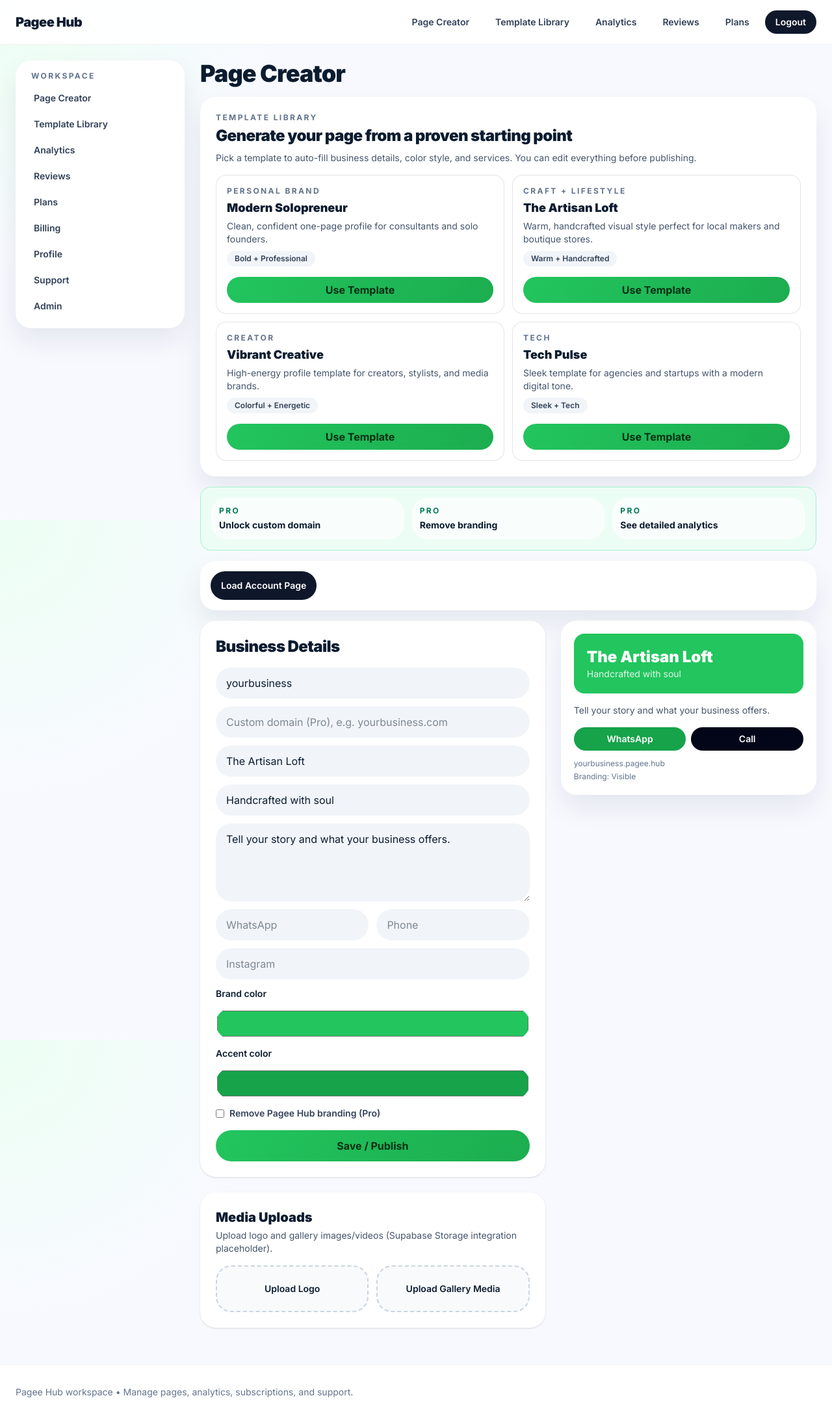
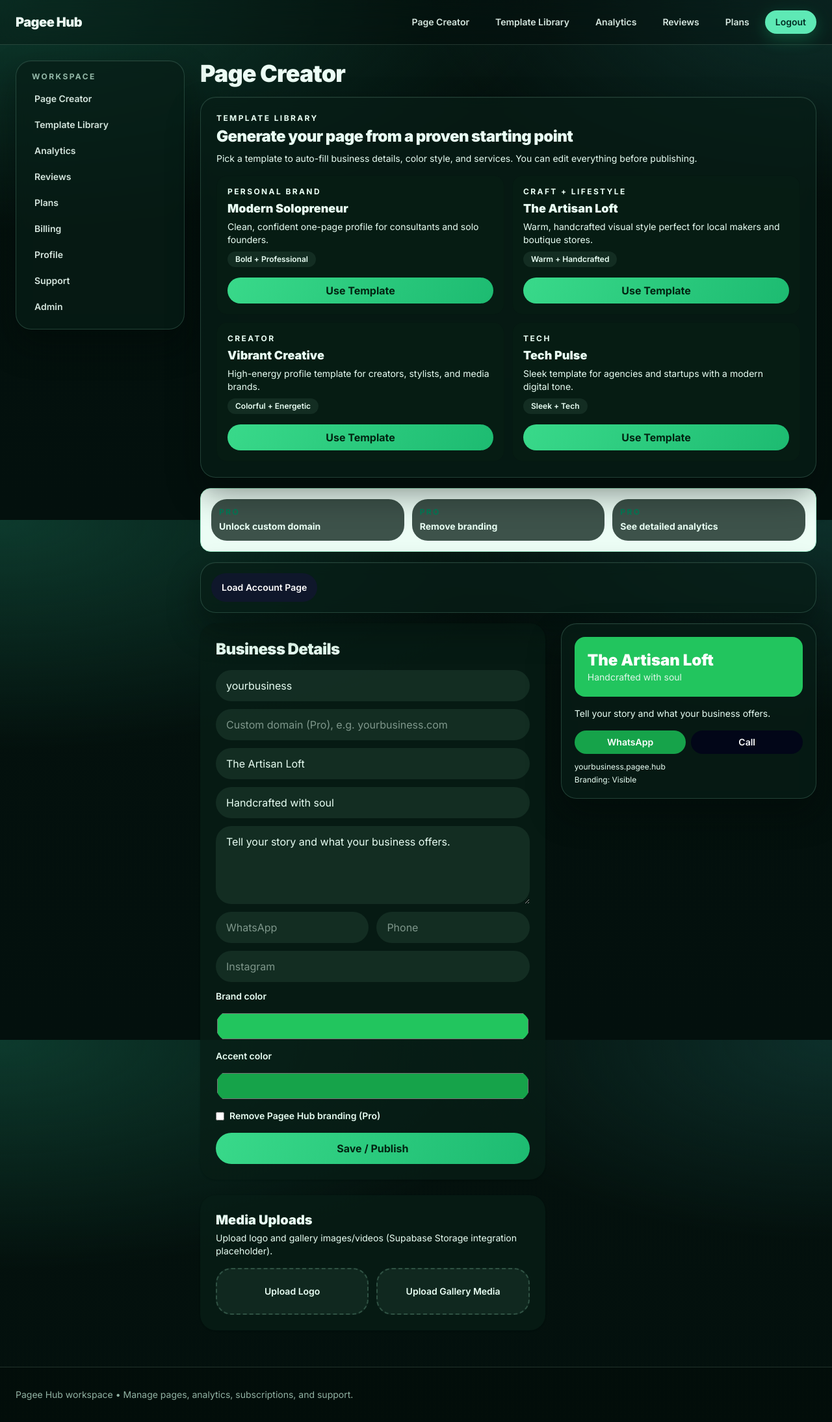
Before and after one commit to nwhator/Pagee-Hub, a Next.js app: page /dashboard in a window 1280 px wide. Shown: the whole page at 65% size. Built offline with nearby package versions, Linux system fonts and the light colour scheme; no server answers.

Commit message:
feat: update color scheme and improve accessibility across components

```diff
--- a/src/app/globals.css
+++ b/src/app/globals.css
@@ -2,12 +2,13 @@
 @import "tailwindcss";
 
 :root {
-  --background: #ffffff;
-  --foreground: #0b1c30;
-  --surface: #f8f9ff;
-  --surface-low: #eff4ff;
-  --surface-lowest: #ffffff;
-  --primary: #22c55e;
+  --background: #04110d;
+  --foreground: #e9fff4;
+  --muted-foreground: #b7d7c8;
+  --surface: #071c16;
+  --surface-low: #0d2a21;
+  --surface-lowest: rgba(8, 30, 23, 0.72);
+  --primary: #34d083;
   --radius-xl: 1.5rem;
 }
 
@@ -18,21 +19,26 @@
 }
 
 body {
-  background: radial-gradient(circle at 0% 0%, #ecfff3, var(--surface) 28%),
-    linear-gradient(180deg, #ffffff 0%, var(--surface) 100%);
+  background:
+    radial-gradient(120% 80% at 0% 0%, #0d3a2d 0%, transparent 55%),
+    radial-gradient(90% 70% at 100% 0%, #0d2f2a 0%, transparent 55%),
+    linear-gradient(180deg, #04110d 0%, #03100d 100%);
   color: var(--foreground);
   font-family: "Inter", "Poppins", "Nunito", sans-serif;
+  line-height: 1.5;
 }
 
 .surface-card {
   background: var(--surface-lowest);
+  border: 1px solid rgba(168, 247, 214, 0.18);
   border-radius: var(--radius-xl);
-  box-shadow: 0 20px 40px rgba(11, 28, 48, 0.08);
+  box-shadow: 0 24px 50px rgba(1, 8, 6, 0.45), inset 0 1px 0 rgba(255, 255, 255, 0.04);
+  backdrop-filter: blur(10px);
 }
 
 .green-btn {
-  background: linear-gradient(120deg, #22c55e, #1cad4f);
-  color: #052f13;
+  background: linear-gradient(120deg, #39d98a, #1dbb71);
+  color: #022311;
   border-radius: 9999px;
   font-weight: 700;
   transition: transform 180ms ease, box-shadow 180ms ease;
@@ -40,5 +46,63 @@ body {
 
 .green-btn:hover {
   transform: translateY(-1px) scale(1.01);
-  box-shadow: 0 16px 35px rgba(34, 197, 94, 0.34);
+  box-shadow: 0 16px 35px rgba(33, 223, 139, 0.4);
 }
+
+a,
+button,
+input,
+select,
+textarea {
+  transition: background-color 180ms ease, color 180ms ease, border-color 180ms ease, box-shadow 180ms ease, transform 180ms ease;
+}
+
+:focus-visible {
+  outline: 2px solid rgba(72, 236, 161, 0.65);
+  outline-offset: 2px;
+}
+
+/* Site-wide contrast tuning for pages built with slate utility shades. */
+.text-slate-900,
+.text-slate-800,
+.text-slate-700,
+.text-slate-600,
+.text-slate-500 {
+  color: var(--foreground) !important;
+}
+
+.text-white\/80,
+.text-white\/75,
+.text-white\/70 {
+  color: #d7f4e6 !important;
+}
+
+.bg-white,
+.bg-white\/90,
+.bg-white\/85,
+.bg-white\/70 {
+  background-color: rgba(7, 29, 22, 0.76) !important;
+}
+
+.bg-slate-100 {
+  background-color: rgba(22, 49, 39, 0.82) !important;
+}
+
+.bg-slate-50 {
+  background-color: rgba(20, 45, 36, 0.76) !important;
+}
+
+.border-black\/5,
+.border-slate-200,
+.border-slate-300 {
+  border-color: rgba(168, 247, 214, 0.2) !important;
+}
+
+.hover\:bg-slate-100:hover,
+.hover\:bg-slate-50:hover {
+  background-color: rgba(38, 68, 56, 0.92) !important;
+}
+
+.placeholder\:text-slate-400::placeholder {
+  color: #9bc5b4 !important;
+}
--- a/src/components/landing/features.tsx
+++ b/src/components/landing/features.tsx
@@ -9,14 +9,14 @@ export function Features() {
   return (
     <section className="mx-auto max-w-6xl px-4 pb-20 sm:px-6">
       <div className="mb-8">
-        <p className="text-xs font-bold uppercase tracking-[0.2em] text-green-700">Features</p>
-        <h2 className="mt-2 text-3xl font-black sm:text-4xl">Everything entrepreneurs need</h2>
+        <p className="text-xs font-bold uppercase tracking-[0.2em] text-emerald-100/75">Features</p>
+        <h2 className="mt-2 text-3xl font-black text-emerald-50 sm:text-4xl">Everything entrepreneurs need</h2>
       </div>
       <div className="grid gap-4 sm:grid-cols-2">
         {features.map((feature) => (
           <article key={feature.title} className="surface-card p-6">
-            <h3 className="text-xl font-bold">{feature.title}</h3>
-            <p className="mt-2 text-slate-600">{feature.description}</p>
+            <h3 className="text-xl font-bold text-emerald-50">{feature.title}</h3>
+            <p className="mt-2 text-emerald-100/80">{feature.description}</p>
           </article>
         ))}
       </div>
--- a/src/components/landing/sample-previews.tsx
+++ b/src/components/landing/sample-previews.tsx
@@ -8,15 +8,15 @@ export function SamplePreviews() {
   return (
     <section className="mx-auto max-w-6xl px-4 pb-20 sm:px-6">
       <div className="mb-8 flex items-center justify-between gap-4">
-        <h2 className="text-3xl font-black sm:text-4xl">Built with Pagee Hub</h2>
-        <span className="text-sm font-semibold text-green-700">Live templates</span>
+        <h2 className="text-3xl font-black text-emerald-50 sm:text-4xl">Built with Pagee Hub</h2>
+        <span className="rounded-full border border-emerald-200/25 bg-emerald-200/10 px-3 py-1 text-sm font-semibold text-emerald-100">Live templates</span>
       </div>
       <div className="grid gap-4 md:grid-cols-3">
         {cards.map((card) => (
           <article key={card.name} className="surface-card p-5">
-            <div className="mb-4 h-40 rounded-xl bg-linear-to-br from-slate-200 to-slate-100" />
-            <h3 className="text-xl font-bold">{card.name}</h3>
-            <p className="text-slate-600">{card.type}</p>
+            <div className="mb-4 h-40 rounded-xl border border-emerald-100/20 bg-linear-to-br from-emerald-600/35 to-teal-400/15" />
+            <h3 className="text-xl font-bold text-emerald-50">{card.name}</h3>
+            <p className="text-emerald-100/80">{card.type}</p>
           </article>
         ))}
       </div>
--- a/src/components/shared/site-header.tsx
+++ b/src/components/shared/site-header.tsx
@@ -2,19 +2,19 @@ import Link from "next/link";
 
 export function SiteHeader() {
   return (
-    <header className="sticky top-0 z-40 border-b border-black/5 bg-white/85 backdrop-blur-xl">
+    <header className="sticky top-0 z-40 border-b border-emerald-100/15 bg-black/25 backdrop-blur-xl">
       <div className="mx-auto flex max-w-6xl items-center justify-between px-4 py-4 sm:px-6">
-        <Link href="/" className="text-xl font-black tracking-tight">
+        <Link href="/" className="text-xl font-black tracking-tight text-emerald-50">
           Pagee Hub
         </Link>
         <nav className="flex items-center gap-2 sm:gap-4">
-          <Link href="/plans" className="rounded-full px-4 py-2 text-sm font-semibold text-slate-700 hover:bg-slate-100">
+          <Link href="/plans" className="rounded-full px-4 py-2 text-sm font-semibold text-emerald-50/90 hover:bg-emerald-100/10">
             Pricing
           </Link>
-          <Link href="/login" className="rounded-full px-4 py-2 text-sm font-semibold text-slate-700 hover:bg-slate-100">
+          <Link href="/login" className="rounded-full px-4 py-2 text-sm font-semibold text-emerald-50/90 hover:bg-emerald-100/10">
             Login
           </Link>
-          <Link href="/signup" className="green-btn px-5 py-2 text-sm">
+          <Link href="/signup" className="green-btn px-5 py-2 text-sm shadow-[0_8px_25px_rgba(33,223,139,0.35)]">
             Sign Up
           </Link>
         </nav>
--- a/src/components/shared/workspace-shell.tsx
+++ b/src/components/shared/workspace-shell.tsx
@@ -15,16 +15,16 @@ const links = [
 export function WorkspaceShell({ title, children }: { title: string; children: React.ReactNode }) {
   return (
     <div className="min-h-screen">
-      <header className="sticky top-0 z-40 border-b border-black/5 bg-white/90 backdrop-blur-xl">
+      <header className="sticky top-0 z-40 border-b border-emerald-100/15 bg-black/25 backdrop-blur-xl">
         <div className="mx-auto flex max-w-7xl items-center justify-between px-4 py-4 sm:px-6">
-          <Link href="/" className="text-xl font-black tracking-tight">Pagee Hub</Link>
+          <Link href="/" className="text-xl font-black tracking-tight text-emerald-50">Pagee Hub</Link>
           <nav className="hidden items-center gap-2 md:flex">
             {links.slice(0, 5).map((link) => (
-              <Link key={link.href} href={link.href} className="rounded-full px-4 py-2 text-sm font-semibold text-slate-700 hover:bg-slate-100">
+              <Link key={link.href} href={link.href} className="rounded-full px-4 py-2 text-sm font-semibold text-emerald-50/90 hover:bg-emerald-100/10">
                 {link.label}
               </Link>
             ))}
-            <Link href="/api/auth/logout" className="rounded-full bg-slate-900 px-4 py-2 text-sm font-semibold text-white">
+            <Link href="/api/auth/logout" className="rounded-full bg-emerald-300 px-4 py-2 text-sm font-semibold text-emerald-950 shadow-[0_8px_25px_rgba(33,223,139,0.25)]">
               Logout
             </Link>
           </nav>
@@ -33,10 +33,10 @@ export function WorkspaceShell({ title, children }: { title: string; children: R
 
       <div className="mx-auto grid max-w-7xl gap-6 px-4 py-6 sm:px-6 lg:grid-cols-[260px_1fr]">
         <aside className="surface-card h-fit p-4">
-          <p className="px-2 pb-2 text-xs font-bold uppercase tracking-[0.2em] text-slate-500">Workspace</p>
+          <p className="px-2 pb-2 text-xs font-bold uppercase tracking-[0.2em] text-emerald-100/70">Workspace</p>
           <div className="grid gap-1">
             {links.map((link) => (
-              <Link key={link.href} href={link.href} className="rounded-xl px-3 py-2 text-sm font-semibold text-slate-700 hover:bg-slate-100">
+              <Link key={link.href} href={link.href} className="rounded-xl px-3 py-2 text-sm font-semibold text-emerald-50/90 hover:bg-emerald-100/10">
                 {link.label}
               </Link>
             ))}
@@ -44,13 +44,13 @@ export function WorkspaceShell({ title, children }: { title: string; children: R
         </aside>
 
         <div className="space-y-4">
-          <h1 className="text-4xl font-black tracking-tight">{title}</h1>
+          <h1 className="text-4xl font-black tracking-tight text-emerald-50">{title}</h1>
           {children}
         </div>
       </div>
 
-      <footer className="mt-8 border-t border-black/5 bg-white">
-        <div className="mx-auto max-w-7xl px-4 py-8 text-sm text-slate-500 sm:px-6">
+      <footer className="mt-8 border-t border-emerald-100/15 bg-black/20">
+        <div className="mx-auto max-w-7xl px-4 py-8 text-sm text-emerald-100/70 sm:px-6">
           Pagee Hub workspace • Manage pages, analytics, subscriptions, and support.
         </div>
       </footer>
```
Also changed, not shown: src/components/landing/hero.tsx (+8 -8 lines).
